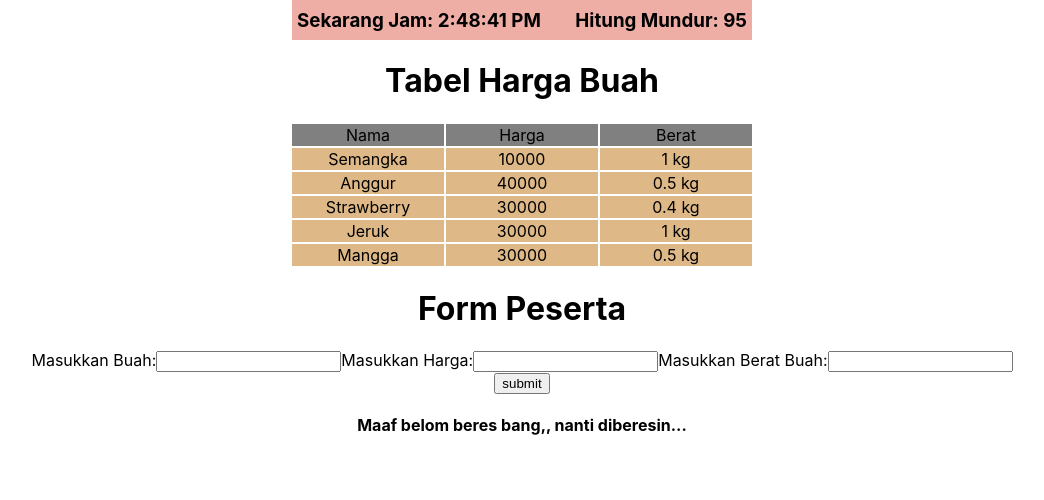
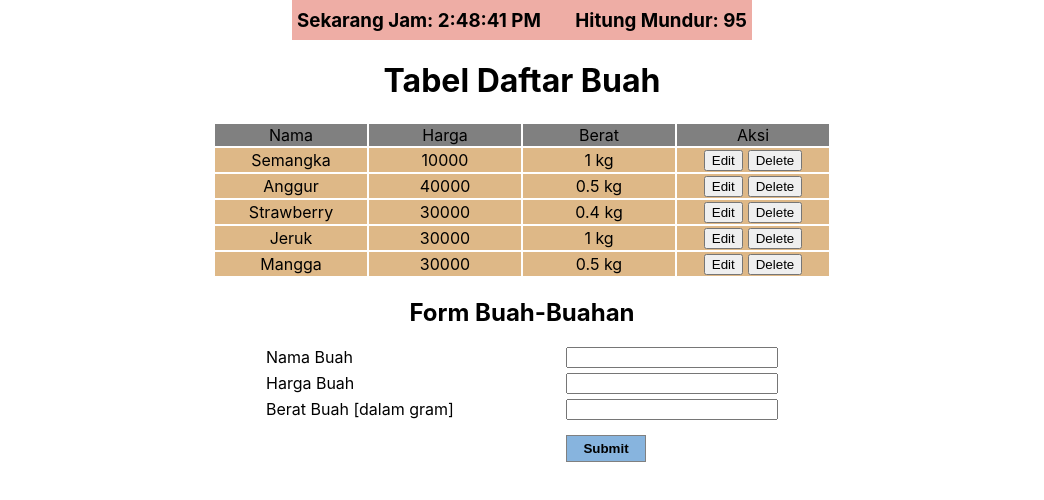
Before and after one commit to haryabdulrachman/sanbercode-reactjs-0720-week3, a React (Create React App) app: page / in a window 1280 px wide. Shown: the top 500 px of the page, without its empty margins (118-1162 px from the left). Built offline with nearby package versions, Linux system fonts and the light colour scheme.

Commit message:
Update tugas13.js

```diff
--- a/src/App.js
+++ b/src/App.js
@@ -10,6 +10,7 @@ function App() {
       {/* <Tugas11 /> */}
       <Tugas12 />
       <Tugas13 />
+
     </div>
   );
 }
--- /dev/null
+++ b/src/Tugas13/tugas13.css
@@ -0,0 +1,22 @@
+form {
+  width: 40%;
+  margin: auto;
+  display: grid;
+  grid-template-columns: 300px 1fr;
+  row-gap: 5px;
+  text-align: left;
+}
+
+form input {
+  outline: none;
+}
+
+form button {
+  background-color: rgb(135, 180, 222);
+  margin-top: 10px;
+  width: 80px;
+  padding: 5px 0 ;
+  border: 1px solid grey;
+  outline: none;
+  font-weight: 600;
+}
--- a/src/Tugas13/tugas13.jsx
+++ b/src/Tugas13/tugas13.jsx
@@ -1,6 +1,6 @@
 import React, { Component } from "react"
+import './tugas13.css'
 
-// Perubahan
 class BuahBuahan extends Component {
   constructor(props) {
     super(props)
@@ -12,48 +12,94 @@ class BuahBuahan extends Component {
         { nama: "Jeruk", harga: 30000, berat: 1000 },
         { nama: "Mangga", harga: 30000, berat: 500 }
       ],
-      inputName: {
-        nama: '',
-        harga: '',
-        berat: ''
-      }
+      inputNama: '',
+      inputHarga: '',
+      inputBerat: '',
+      indexOfForm: -1
+
     }
-    this.handleChange = this.handleChange.bind(this);
+    this.handleChangeNama = this.handleChangeNama.bind(this)
+    this.handleChangeHarga = this.handleChangeHarga.bind(this)
+    this.handleChangeBerat = this.handleChangeBerat.bind(this)
     this.handleSubmit = this.handleSubmit.bind(this);
   }
 
-  handleChange(event) {
-    // console.log(event.target)
-    // this.setState({
-    //   inputName: {
-    //     nama: event.target.v,
-    //     harga: event.target.value,
-    //     berat: event.target.value
-    //   }
-    // });
+  // Input
+  handleChangeNama(event) {
+    this.setState({ inputNama: event.target.value })
+  }
+  handleChangeHarga(event) {
+    this.setState({ inputHarga: event.target.value })
+  }
+  handleChangeBerat(event) {
+    this.setState({ inputBerat: event.target.value })
   }
 
+  // Edit
+  handleEdit = (event) => {
+    // console.log(event.target)
+    let index = event.target.value;
+    let nama = this.state.dataHargaBuah[index].nama;
+    let harga = this.state.dataHargaBuah[index].harga;
+    let berat = this.state.dataHargaBuah[index].berat;
+    // console.log(buah)
+    this.setState({
+      inputNama: nama,
+      inputHarga: harga,
+      inputBerat: berat,
+      indexOfForm: index
+    })
+  }
+
+  // Delete
+  handleDelete = (event) => {
+    // console.log(event.target)
+    let index = event.target.value;
+    let buah = this.state.dataHargaBuah;
+    buah.splice(index, 1)
+    // console.log(buah)
+    this.setState({
+      dataHargaBuah: buah
+    })
+  }
+
+  // Submit
   handleSubmit(event) {
     event.preventDefault()
-    // console.log(this.state.inputName.nama)
-    console.log(event.target.value)
-    // this.setState({
-    //   dataHargaBuah: [...this.state.dataHargaBuah, this.state.inputName],
-    //   inputName: ''
-    // })
+    let nama = this.state.inputNama;
+    let harga = this.state.inputHarga;
+    let berat = this.state.inputBerat;
+    let newDaftarBuah = this.state.dataHargaBuah;
+
+    if (this.state.indexOfForm === -1) {
+      newDaftarBuah = [...newDaftarBuah, { nama, harga, berat }]
+    } else {
+      newDaftarBuah[this.state.indexOfForm].nama = this.state.inputNama
+      newDaftarBuah[this.state.indexOfForm].harga = this.state.inputHarga
+      newDaftarBuah[this.state.indexOfForm].berat = this.state.inputBerat
+    }
+
+    this.setState({
+      dataHargaBuah: newDaftarBuah,
+      inputNama: '',
+      inputHarga: '',
+      inputBerat: '',
+      indexOfForm: -1,
+    })
   }
 
   render() {
     return (
       <>
         <div className="container">
-          <h1>Tabel Harga Buah</h1>
+          <h1>Tabel Daftar Buah</h1>
           <table>
             <thead>
               <tr>
                 <td>Nama</td>
                 <td>Harga</td>
                 <td>Berat</td>
+                <td>Aksi</td>
               </tr>
             </thead>
             <tbody>
@@ -62,7 +108,11 @@ class BuahBuahan extends Component {
                   <tr key={index}>
                     <td> {el.nama} </td>
                     <td> {el.harga}</td>
-                    <td> {el.berat / 1000 + ' kg'}</td>
+                    <td> {el.berat / 1000} kg</td>
+                    <td>
+                      <button style={{ marginRight: '5px' }} onClick={this.handleEdit} value={index} >Edit</button>
+                      <button onClick={this.handleDelete} value={index}>Delete</button>
+                    </td>
                   </tr>
                 )
               })}
@@ -70,19 +120,16 @@ class BuahBuahan extends Component {
           </table>
         </div>
 
-        <h1>Form Peserta</h1>
+        <h2>Form Buah-Buahan</h2>
         <form onSubmit={this.handleSubmit}>
-          <label>Masukkan Buah:</label>
-          <input type="text" inputnama={this.state.inputName.nama} onChange={this.handleChange} />
-          <label>Masukkan Harga:</label>
-          <input type="text" inputharga={this.state.inputName.harga} onChange={this.handleChange} />
-          <label>Masukkan Berat Buah:</label>
-          <input type="text" inputberat={this.state.inputName.berat} onChange={this.handleChange} /> <br />
-          <button>submit</button>
+          <label>Nama Buah</label>
+          <input type="text" required value={this.state.inputNama} onChange={this.handleChangeNama} />
+          <label>Harga Buah</label>
+          <input type="number" required value={this.state.inputHarga} onChange={this.handleChangeHarga} />
+          <label>Berat Buah [dalam gram]</label>
+          <input type="number" required value={this.state.inputBerat} onChange={this.handleChangeBerat} /> <br />
+          <button>Submit</button>
         </form>
-
-        <h4>Maaf belom beres bang,, nanti diberesin...</h4>
-
       </>
     )
   }
```
